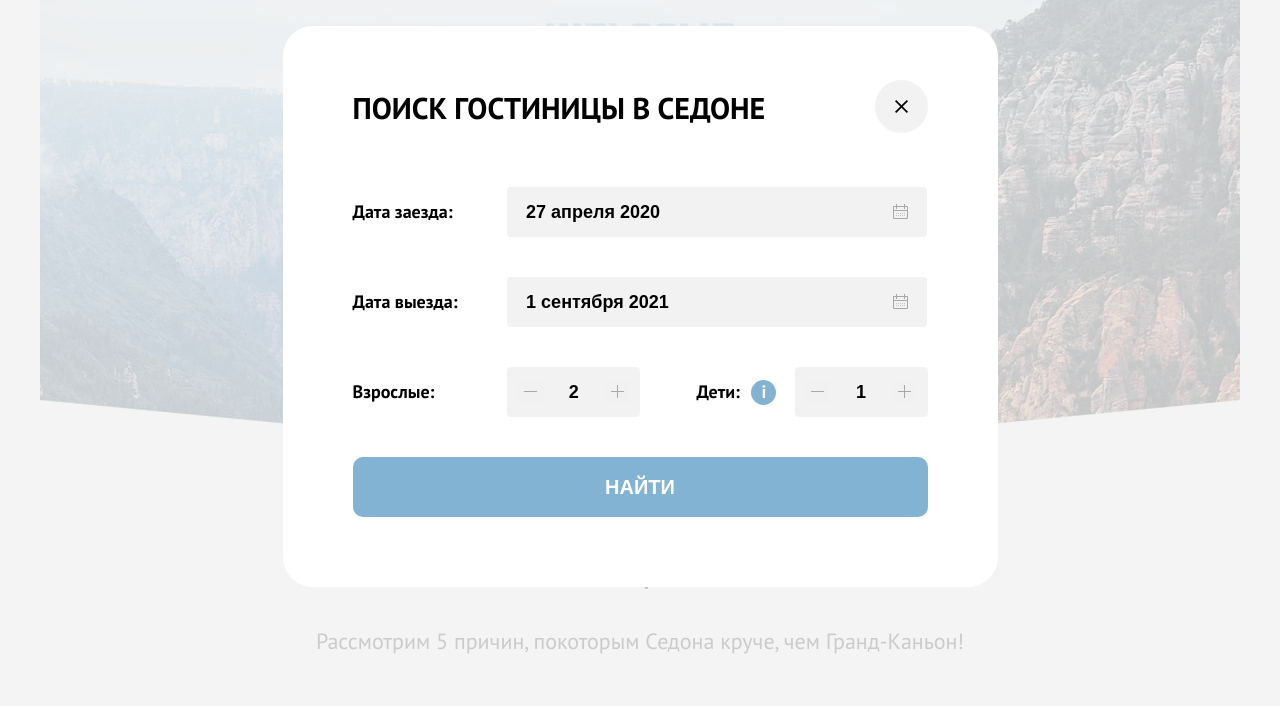
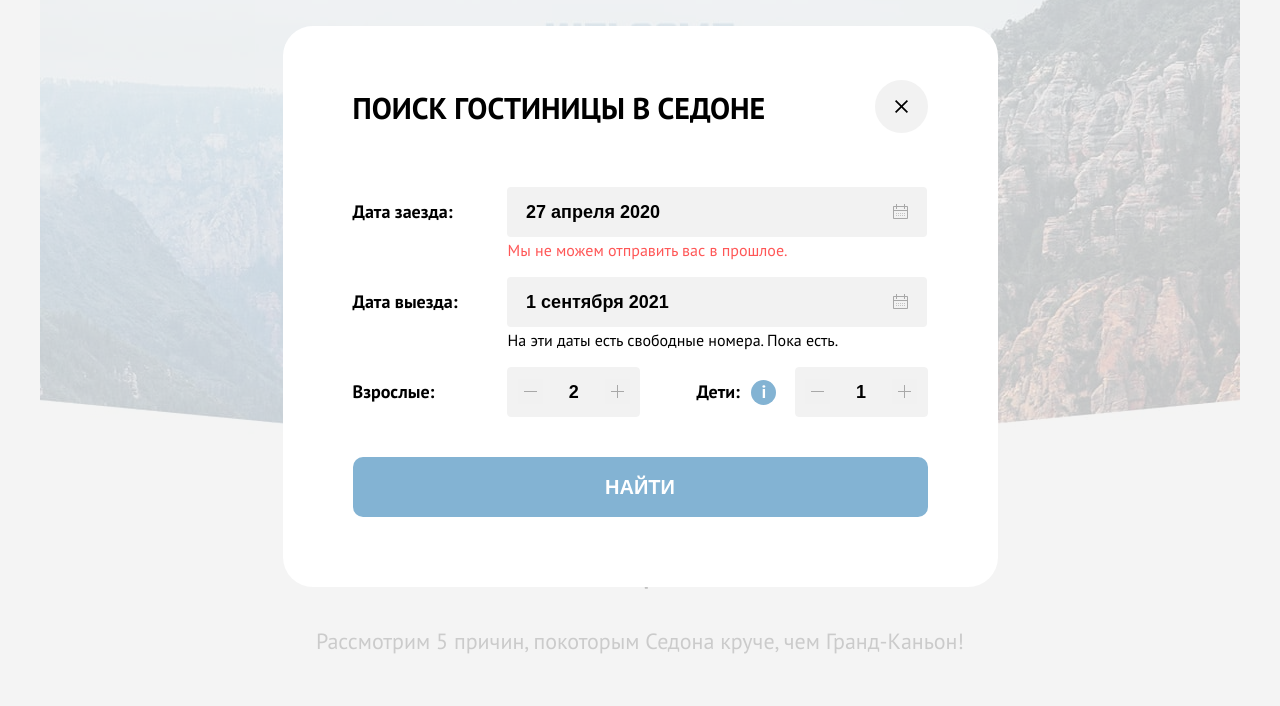
Before and after one commit to NovikovVV/draft, a plain HTML site: page index.html in a window 1280 px wide. Shown: the part 94-800 px from the top of the page. Drawn offline with Linux system fonts and the light colour scheme.

Commit message:
добавить разметку и стили для попапа

```diff
--- a/css/style.css
+++ b/css/style.css
@@ -1601,6 +1601,24 @@ input[type="date"]::-webkit-calendar-picker-indicator {
   line-height: 40px;
 }
 
+.error-text,
+.accept-text {
+  position: absolute;
+  top: 43px;
+  left: 155px;
+
+  display: block;
+
+  color: #FF5757;
+
+  font-size: 16px;
+  font-weight: 400;
+}
+
+.accept-text {
+  color: #000000;
+}
+
 .adults-label {
   display: flex;
   align-items: center;
--- a/index.html
+++ b/index.html
@@ -223,10 +223,12 @@
         <label class="date-in-label" for="start">
           <span class="date-in-text">Дата заезда:</span>
           <input id="start" name="date-in" type="text" class="date-in-input" placeholder="27 апреля 2020">
+          <span class="error-text">Мы не можем отправить вас в прошлое.</span>
         </label>
         <label class="date-out-label" for="end">
           <span class="date-out-text">Дата выезда:</span>
           <input id="end" name="date-out" type="text" class="date-out-input" placeholder="1 сентября 2021">
+          <span class="accept-text">На эти даты есть свободные номера. Пока есть.</span>
         </label>
         <label class="adults-label" for="adults">Взрослые:</label>
         <div class="controls">
```
